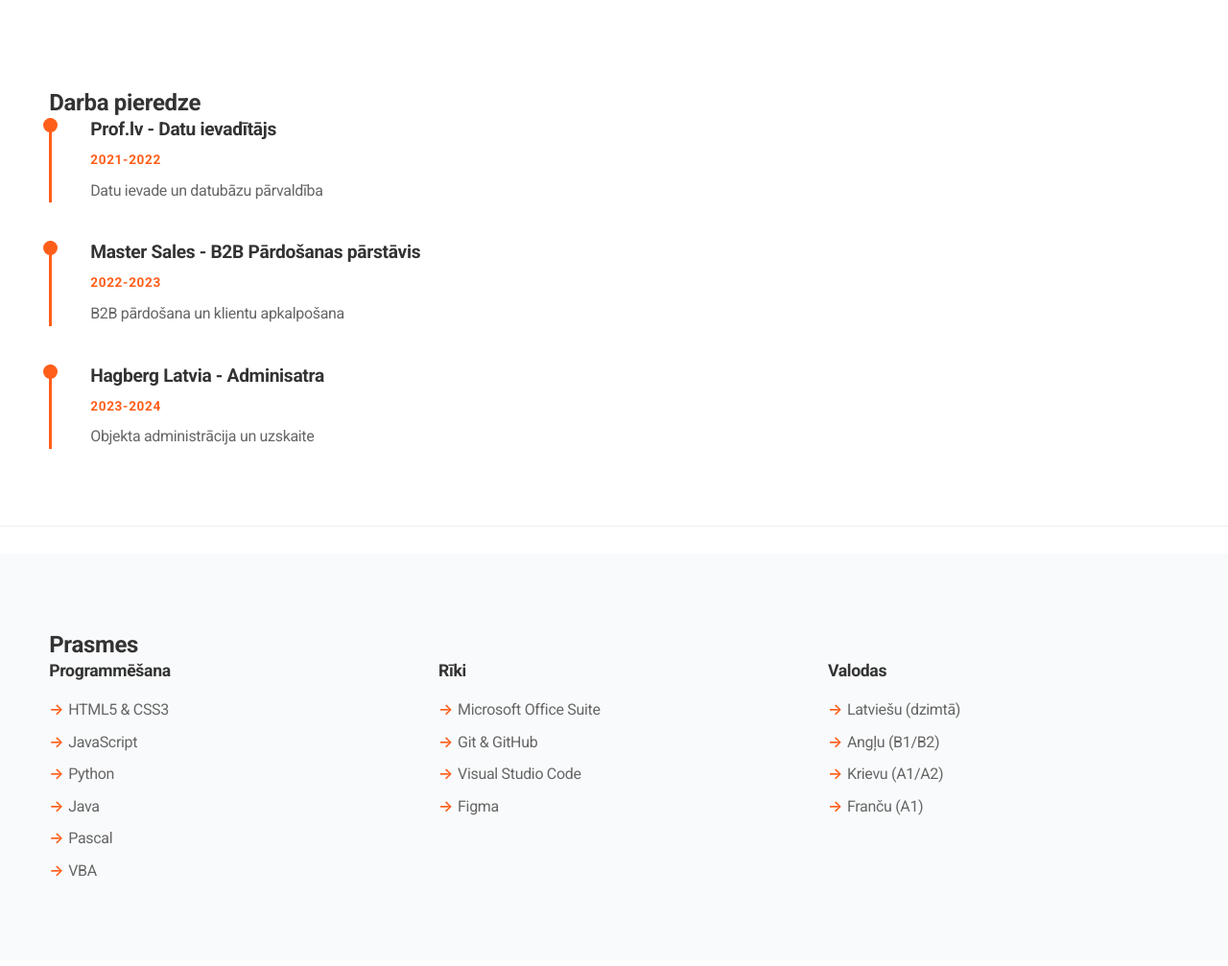
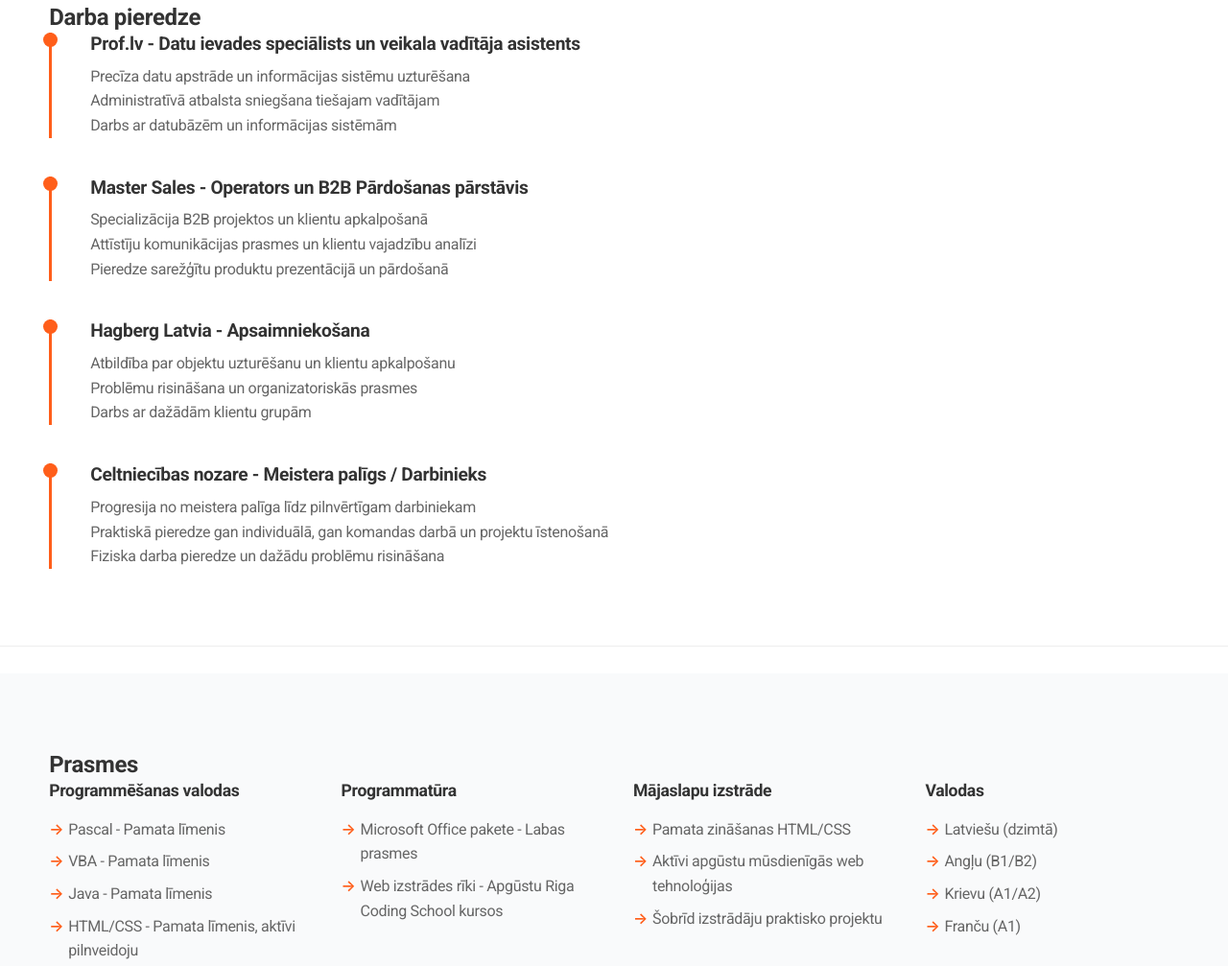
Before and after one commit to kristaps0033/cv-website, a plain HTML site: page education.html in a window 1280 px wide. Shown: the part 623-1630 px from the top of the page at 96% size. Drawn offline with Linux system fonts and the light colour scheme.

Commit message:
Update contact and education sections for accuracy and clarity; refine index page subtitle and personal description

```diff
--- a/education.html
+++ b/education.html
@@ -31,18 +31,15 @@
         <div class="timeline">
           <div class="timeline-item">
             <h3>Rīgas Tehniskā Universitāte (RTU)</h3>
-            <p class="meta">2020-2024</p>
             <p>Datoru sistēmas, bakalaura studijas</p>
           </div>
           <div class="timeline-item">
             <h3>Riga Coding School</h3>
-            <p class="meta">2025</p>
             <p>Web Development Course - Frontend & Backend</p>
           </div>
           <div class="timeline-item">
             <h3>Vidusskola</h3>
-            <p class="meta">2016-2020</p>
-            <p>Rīgas valsts 1. vidusskola</p>
+            <p>Āgenskalna Valsts Ģimnāzija</p>
           </div>
         </div>
       </div>
@@ -53,19 +50,28 @@
         <h2>Darba pieredze</h2>
         <div class="timeline">
           <div class="timeline-item">
-            <h3>Prof.lv - Datu ievadītājs</h3>
-            <p class="meta">2021-2022</p>
-            <p>Datu ievade un datubāzu pārvaldība</p>
+            <h3>Prof.lv - Datu ievades speciālists un veikala vadītāja asistents</h3>
+            <p>Precīza datu apstrāde un informācijas sistēmu uzturēšana</p>
+            <p>Administratīvā atbalsta sniegšana tiešajam vadītājam</p>
+            <p>Darbs ar datubāzēm un informācijas sistēmām</p>
           </div>
           <div class="timeline-item">
-            <h3>Master Sales - B2B Pārdošanas pārstāvis</h3>
-            <p class="meta">2022-2023</p>
-            <p>B2B pārdošana un klientu apkalpošana</p>
+            <h3>Master Sales - Operators un B2B Pārdošanas pārstāvis</h3>
+            <p>Specializācija B2B projektos un klientu apkalpošanā</p>
+            <p>Attīstīju komunikācijas prasmes un klientu vajadzību analīzi</p>
+            <p>Pieredze sarežģītu produktu prezentācijā un pārdošanā</p>
           </div>
           <div class="timeline-item">
-            <h3>Hagberg Latvia - Adminisatra</h3>
-            <p class="meta">2023-2024</p>
-            <p>Objekta administrācija un uzskaite</p>
+            <h3>Hagberg Latvia - Apsaimniekošana</h3>
+            <p>Atbildība par objektu uzturēšanu un klientu apkalpošanu</p>
+            <p>Problēmu risināšana un organizatoriskās prasmes</p>
+            <p>Darbs ar dažādām klientu grupām</p>
+          </div>
+                    <div class="timeline-item">
+            <h3>Celtniecības nozare - Meistera palīgs / Darbinieks</h3>
+            <p>Progresija no meistera palīga līdz pilnvērtīgam darbiniekam</p>
+            <p>Praktiskā pieredze gan individuālā, gan komandas darbā un projektu īstenošanā</p>
+            <p>Fiziska darba pieredze un dažādu problēmu risināšana</p>
           </div>
         </div>
       </div>
@@ -76,23 +82,27 @@
         <h2>Prasmes</h2>
         <div class="skills-grid">
           <div class="skill-category">
-            <h3>Programmēšana</h3>
+            <h3>Programmēšanas valodas</h3>
             <ul>
-              <li>HTML5 & CSS3</li>
-              <li>JavaScript</li>
-              <li>Python</li>
-              <li>Java</li>
-              <li>Pascal</li>
-              <li>VBA</li>
+              <li>Pascal - Pamata līmenis</li>
+              <li>VBA - Pamata līmenis</li>
+              <li>Java - Pamata līmenis</li>
+              <li>HTML/CSS - Pamata līmenis, aktīvi pilnveidoju</li>
             </ul>
           </div>
           <div class="skill-category">
-            <h3>Rīki</h3>
+            <h3>Programmatūra</h3>
             <ul>
-              <li>Microsoft Office Suite</li>
-              <li>Git & GitHub</li>
-              <li>Visual Studio Code</li>
-              <li>Figma</li>
+              <li>Microsoft Office pakete - Labas prasmes</li>
+              <li>Web izstrādes rīki - Apgūstu Riga Coding School kursos</li>
+            </ul>
+          </div>
+          <div class="skill-category">
+            <h3>Mājaslapu izstrāde</h3>
+            <ul>
+              <li>Pamata zināšanas HTML/CSS</li>
+              <li>Aktīvi apgūstu mūsdienīgās web tehnoloģijas</li>
+              <li>Šobrīd izstrādāju praktisko projektu</li>
             </ul>
           </div>
           <div class="skill-category">
```
Also changed, not shown: contact.html (+1 -1 lines), index.html (+2 -2 lines).
